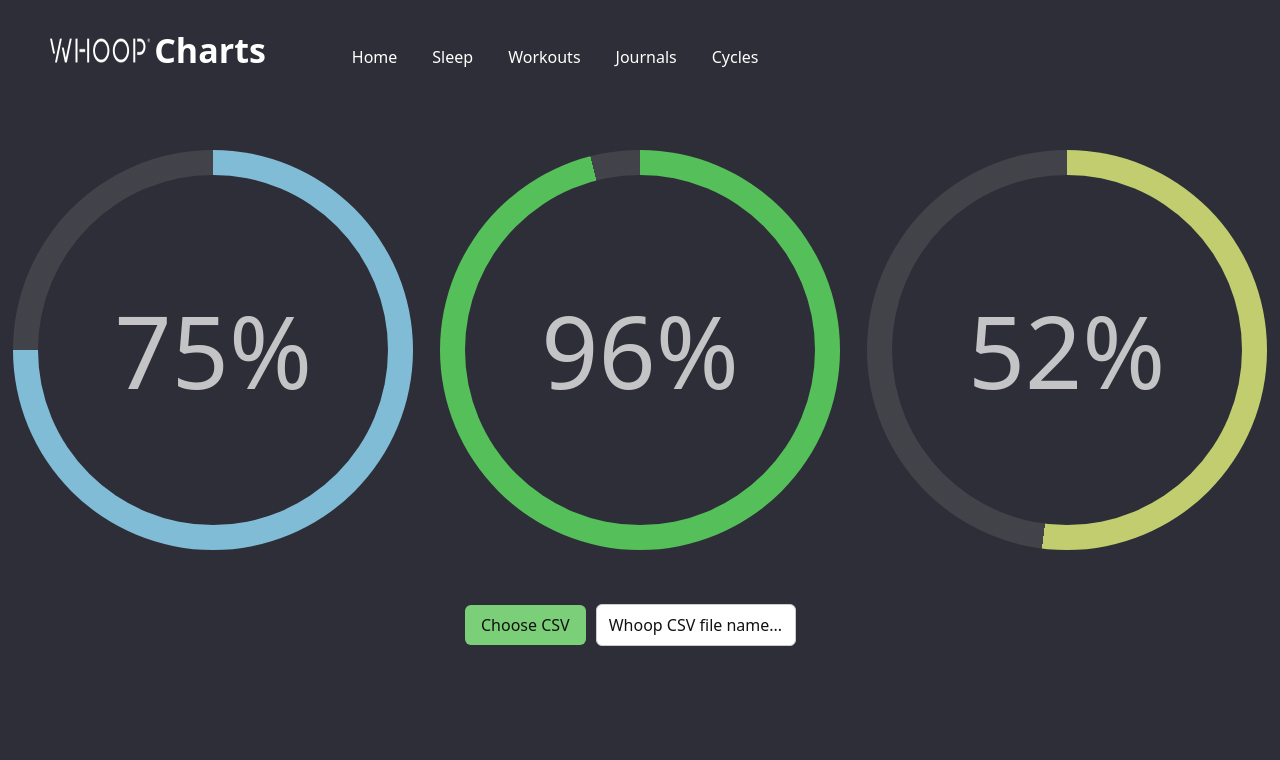
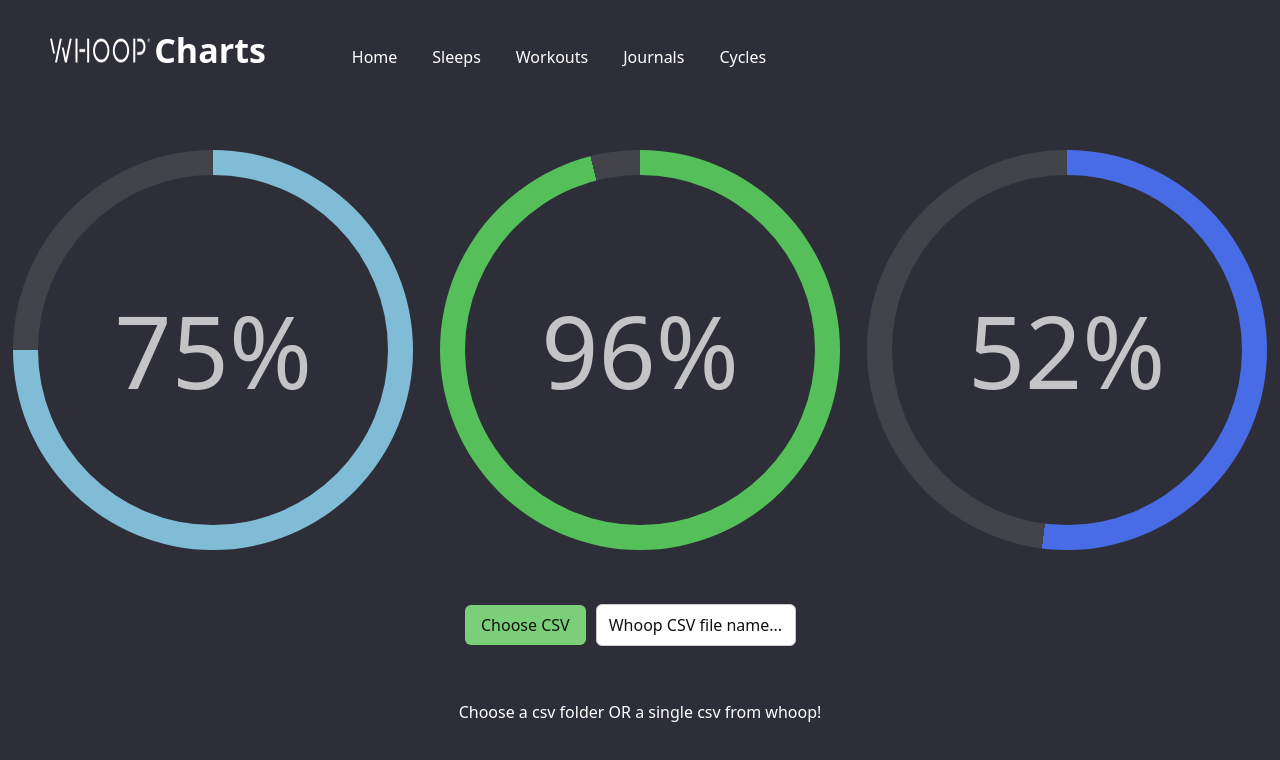
Before and after one commit to JoshGenereux/whoop-charts, a Next.js app: page / in a window 1280 px wide. Shown: the top 760 px of the page. Built offline with nearby package versions, Linux system fonts and the light colour scheme.

Commit message:
working on pages

```diff
--- a/app/page.module.css
+++ b/app/page.module.css
@@ -14,3 +14,8 @@
   justify-content: space-around;
   align-items: center;
 }
+
+.info {
+  text-align: center;
+  color: white;
+}
--- a/app/page.tsx
+++ b/app/page.tsx
@@ -10,9 +10,14 @@
       <div className={styles.circlesContainer}>
         <ProgressCircle percentage="75" progressColor="rgb(129, 188, 215)" />
         <ProgressCircle percentage="96" progressColor="rgb(85, 191, 90)" />
-        <ProgressCircle percentage="52" progressColor="rgb(193, 205, 110)" />
+        <ProgressCircle percentage="52" progressColor="rgb(71, 108, 229)" />
       </div>
+
       <UploadCSV />
+
+      <div className={styles.info}>
+        Choose a csv folder OR a single csv from whoop!
+      </div>
     </div>
   );
 }
--- a/components/navbar/Navbar.tsx
+++ b/components/navbar/Navbar.tsx
@@ -15,16 +15,16 @@
         <Link className={styles.link} href="/">
           Home
         </Link>
-        <Link className={styles.link} href="/">
-          Sleep
+        <Link className={styles.link} href="/sleeps">
+          Sleeps
         </Link>
-        <Link className={styles.link} href="/">
+        <Link className={styles.link} href="/workouts">
           Workouts
         </Link>
-        <Link className={styles.link} href="/">
+        <Link className={styles.link} href="/journals">
           Journals
         </Link>
-        <Link className={styles.link} href="/">
+        <Link className={styles.link} href="/cycles">
           Cycles
         </Link>
       </div>
--- a/components/progress-circle/progressCircle.module.css
+++ b/components/progress-circle/progressCircle.module.css
@@ -6,6 +6,7 @@
   justify-content: center;
   align-items: center;
   background-color: rgba(103, 104, 106, 0.368);
+  transition: background 0.1s linear;
 }
 
 .innerCircle {
```
Also changed, not shown: app/sleeps/page.tsx (added, +9 -0 lines), app/sleeps/Sleeps.tsx (deleted).
